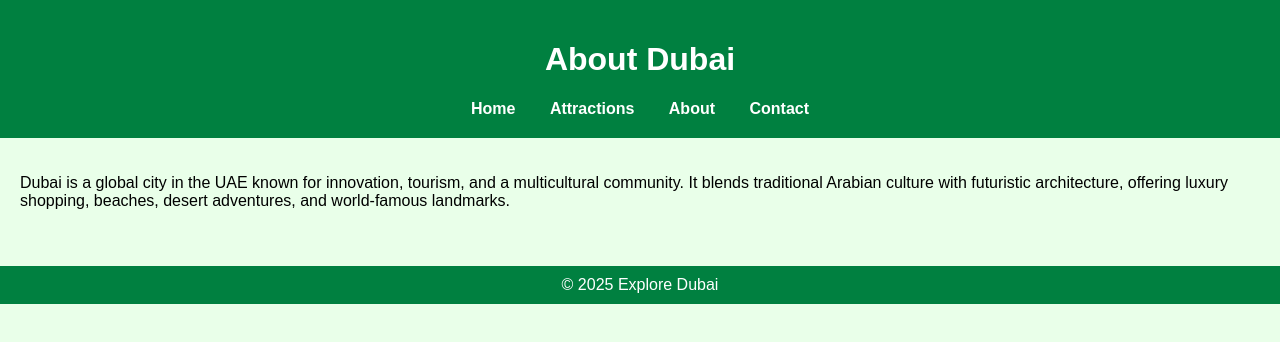
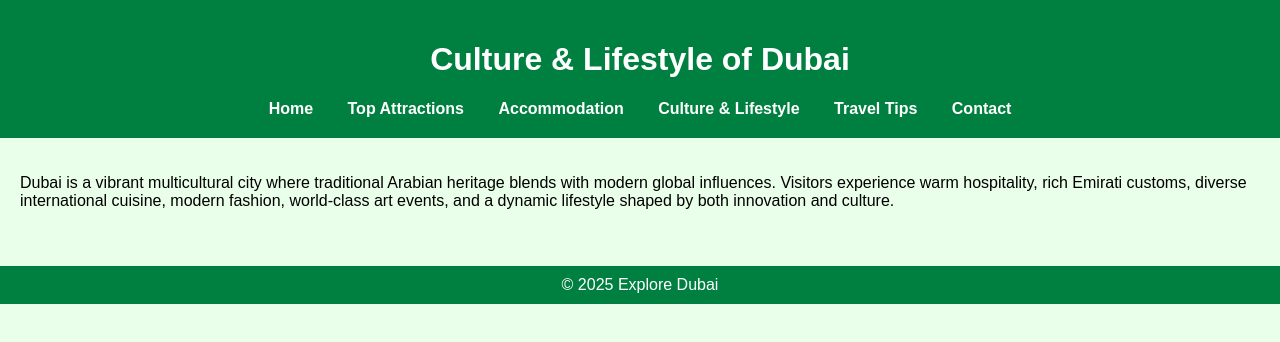
Before and after one commit to jos380/Dubai-travel-web, a plain HTML site: page about.html in a window 1280 px wide. Drawn offline with Linux system fonts and the light colour scheme.

Commit message:
Update about.html

```diff
--- a/about.html
+++ b/about.html
@@ -2,7 +2,7 @@
 <html lang="en">
 <head>
 <meta charset="UTF-8">
-<title>About Dubai</title>
+<title>Culture & Lifestyle - Dubai</title>
 <style>
 body { font-family: Arial; background:#e9ffe9; margin:0; }
 header { background:#008040; padding:20px; color:white; text-align:center; }
@@ -14,20 +14,28 @@ footer { background:#008040; color:white; text-align:center; padding:10px; margi
 <body>
 
 <header>
-<h1>About Dubai</h1>
+<h1>Culture & Lifestyle of Dubai</h1>
 <nav>
 <a href="index.html">Home</a>
-<a href="attractions.html">Attractions</a>
-<a href="about.html">About</a>
+<a href="attractions.html">Top Attractions</a>
+<a href="accommodation.html">Accommodation</a>
+<a href="culture.html">Culture & Lifestyle</a>
+<a href="travel-tips.html">Travel Tips</a>
 <a href="contact.html">Contact</a>
 </nav>
 </header>
 
 <div class="container">
-<p>Dubai is a global city in the UAE known for innovation, tourism, and a multicultural community. It blends traditional Arabian culture with futuristic architecture, offering luxury shopping, beaches, desert adventures, and world-famous landmarks.</p>
+<p>
+Dubai is a vibrant multicultural city where traditional Arabian heritage blends with modern global influences.
+Visitors experience warm hospitality, rich Emirati customs, diverse international cuisine, modern fashion,
+world-class art events, and a dynamic lifestyle shaped by both innovation and culture.
+</p>
 </div>
 
-<footer>&copy; 2025 Explore Dubai</footer>
+<footer>
+&copy; 2025 Explore Dubai
+</footer>
 
 </body>
 </html>
```
